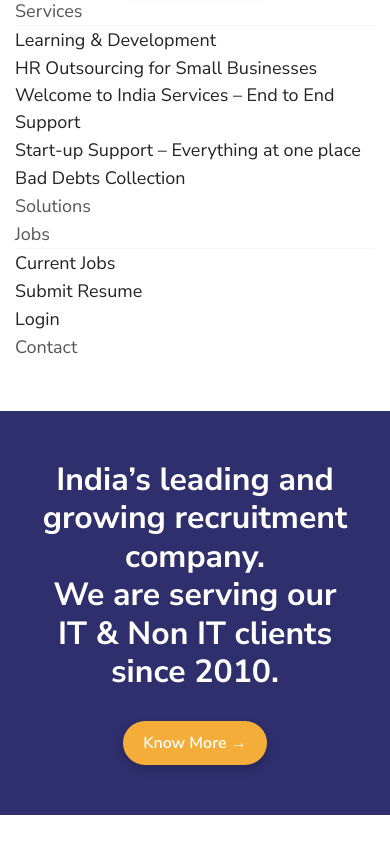
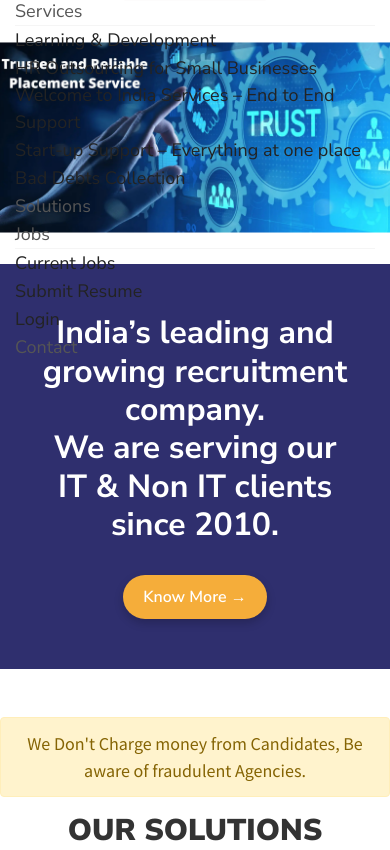
Before and after one commit to ankit-kumar-guptaa/elite-new, a PHP site: page /home.php in a window 390 px wide. Shown: the part 59-909 px from the top of the page. Run offline with PHP 8.4, Linux system fonts and the light colour scheme; some libraries are stand-ins or nearby versions.

Commit message:
Refactor slider implementation in slider.php and theme.js for improved functionality and responsiveness. Replace old slider structure with a new design featuring animated slides and dynamic height adjustments. Enhance CSS for better visual effects and responsiveness across devices. Update JavaScript to automate slide transitions, ensuring a smoother user experience.

```diff
--- a/include/slider.php
+++ b/include/slider.php
@@ -1,9 +1,21 @@
-<div id="theme-main-banner" class="banner-one">
-    <!-- Slider Content -->
-    <div data-src="images/slider/1.jpg" style="background-image: url('images/slider/1.jpg');"></div>
-    <div data-src="images/slider/2.jpg" style="background-image: url('images/slider/2.jpg');"></div>
-    <div data-src="images/slider/3.jpg" style="background-image: url('images/slider/3.jpg');"></div>
+<!-- <div id="theme-main-banner" class="banner-one">
+
+  <div data-src="images/slider/1.jpg"></div>
+  <div data-src="images/slider/2.jpg"></div>
+  <div data-src="images/slider/3.jpg"></div>
+</div> -->
+
+
+<div class="slider">
+  <div class="slides">
+    <div class="slide active" style="background-image: url('images/slider/1.jpg');"></div>
+    <div class="slide" style="background-image: url('images/slider/2.jpg');"></div>
+    <div class="slide" style="background-image: url('images/slider/3.jpg');"></div>
+  </div>
 </div>
+
+
+
 
 
 
@@ -48,6 +60,62 @@
 </div>
 
 <style>
+
+
+
+
+
+/* Slider Container */
+.slider {
+  position: relative;
+  width: 100%;
+  height: 100vh; /* Full viewport height */
+  overflow: hidden;
+  background-color: #fff; /* Fallback background color */
+}
+
+/* Slides Wrapper */
+.slides {
+  position: relative;
+  width: 100%;
+  height: 100%;
+}
+
+/* Individual Slide */
+.slide {
+  position: absolute;
+  top: 0;
+  left: 0;
+  width: 100%;
+  height: 100%;
+  background-size: contain; /* Ensure full image display */
+  background-repeat: no-repeat;
+  background-position: center;
+  opacity: 0;
+  transform: scale(1);
+  transition: opacity 1.5s ease, transform 1.5s ease; /* Smooth animation */
+}
+
+/* Active Slide */
+.slide.active {
+  opacity: 1;
+  transform: scale(1.05); /* Slight zoom for visual effect */
+}
+
+/* Responsive Adjustments */
+@media (max-width: 991px) {
+  .slider {
+    height: 80vh; /* Adjust height for medium screens */
+  }
+}
+
+@media (max-width: 576px) {
+  .slider {
+    height: 30vh; /* Adjust height for small screens */
+    width: 100%;
+  }
+}
+
 
 
 
@@ -236,6 +304,32 @@
 
 
 <script>
+
+// Select all slides
+const slides = document.querySelectorAll('.slide');
+let currentIndex = 0;
+
+// Function to show the next slide
+function showNextSlide() {
+  slides[currentIndex].classList.remove('active'); // Hide the current slide
+  currentIndex = (currentIndex + 1) % slides.length; // Move to the next slide
+  slides[currentIndex].classList.add('active'); // Show the next slide
+}
+
+// Automatically change slides every 4 seconds
+setInterval(showNextSlide, 4000);
+
+
+
+
+
+
+
+
+
+
+
+
     function switchTab(tab) {
         const employerForm = document.getElementById('employerForm');
         const jobSeekerForm = document.getElementById('jobSeekerForm');
@@ -262,7 +356,7 @@
         // Simulate form submission delay
         setTimeout(() => {
             event.target.submit();
-        }, 2000);
+        }, 1000);
     }
 
 
@@ -287,4 +381,10 @@
     }
     return true; // Allow form submission
 }
+
+
+
+
+
+
 </script>
--- a/js/theme.js
+++ b/js/theme.js
@@ -69,21 +69,28 @@
 // --------------------------- Theme Main Banner Slider One
 var banner = $("#theme-main-banner");
 if (banner.length) {
-          banner.camera({ //here I declared some settings, the height and the presence of the thumbnails
-            height: '780px',
+  banner.camera({
+    height: 'auto', // Make the slider height adapt to the container
     pagination: true,
     navigation: false,
     thumbnails: false,
     playPause: false,
     pauseOnClick: false,
-            autoPlay:true,
+    autoPlay: true,
     hover: false,
     overlayer: true,
     loader: 'none',
-            minHeight: '400px',
+    minHeight: '400px', // Minimum height for small devices
     time: 1000,
   });
-        };
+
+  // Dynamically adjust the slider height based on viewport
+  $(window).on("resize", function () {
+    banner.height($(window).height()); // Match banner height to viewport height
+  }).trigger("resize");
+}
+
+
 
 
 
```
Lines whose indentation alone changed are shown as unchanged.
